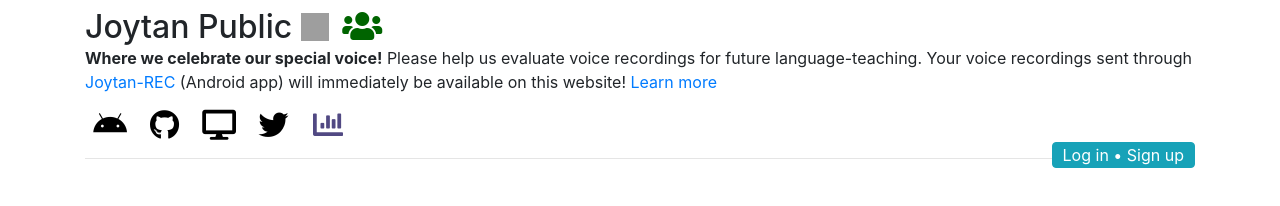
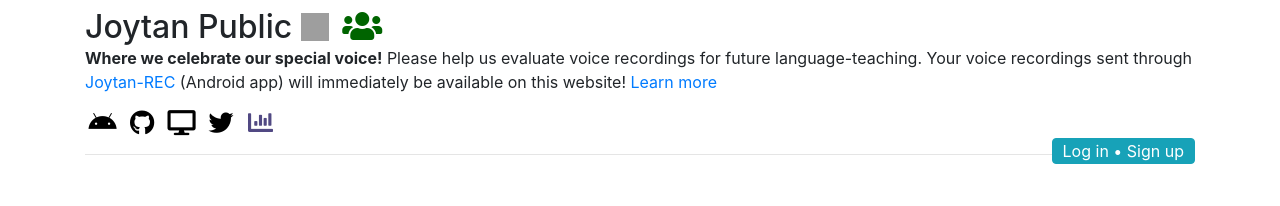
Before and after one commit to kokimame/joytan-public, a plain HTML site: page public/index.html in a window 1280 px wide. Drawn offline with nearby package versions, Linux system fonts and the light colour scheme; some packages are replaced by stand-ins of ours; no server answers; grey boxes are pictures that could not be loaded.

Commit message:
Minor design upgrade

```diff
--- a/public/css/main.css
+++ b/public/css/main.css
@@ -59,8 +59,8 @@
 }
 
 .icon {
-    font-size: 30px;
-    width: 50px;
+    font-size: 25px;
+    width: 35px;
     text-align: center;
     text-decoration: none;
     color: black;
```
